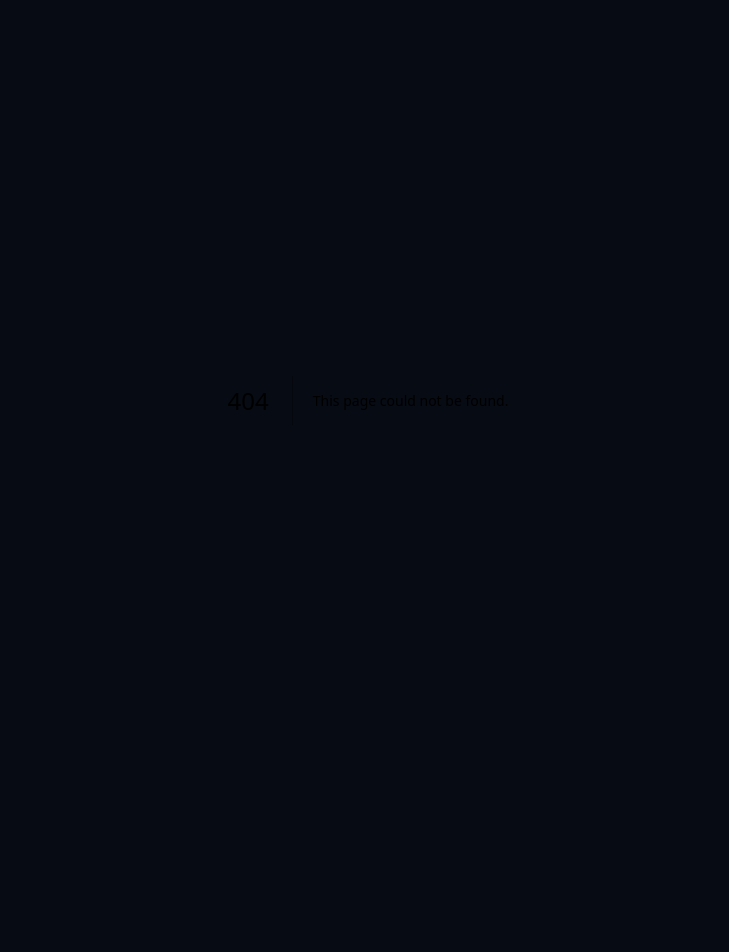
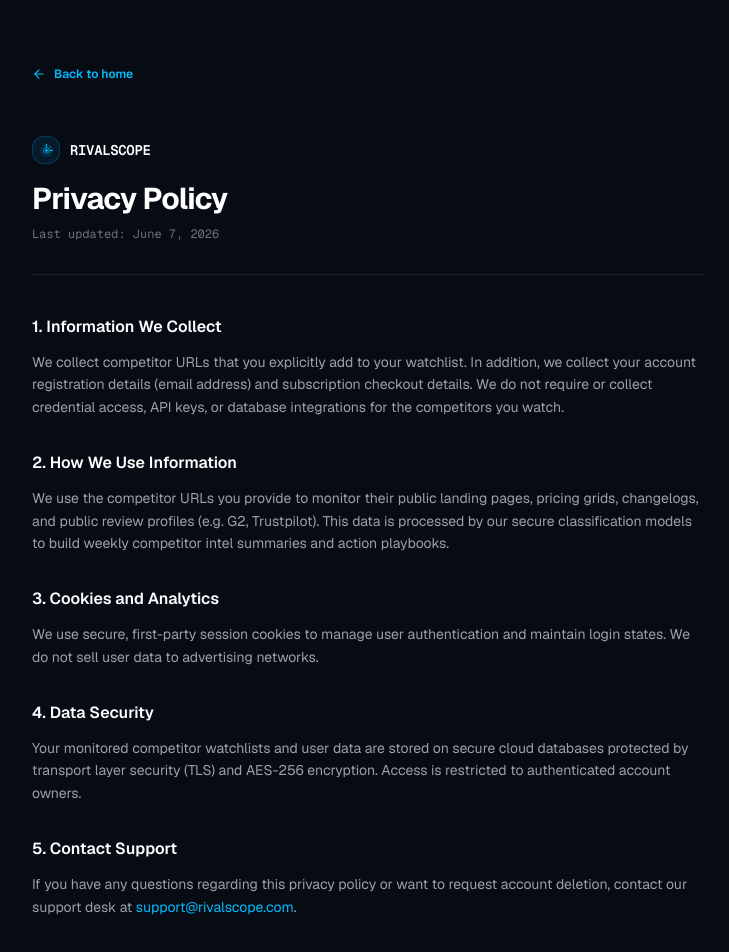
Before and after one commit to IManss-ai/competitor-analyzer, a Next.js app in the folder frontend/: page /privacy in a window 1280 px wide. Before the commit this address had no page. Shown: the top 952 px of the page, without its empty margins (272-1001 px from the left). Before the commit the page ends 800 px from the top, so only its background shows below. Built offline with nearby package versions, Linux system fonts and the light colour scheme.

Commit message:
design: add functional privacy and terms pages, implement client-side dashboard state refreshing, and handle watchlist error states

```diff
--- a/frontend/src/app/(dashboard)/competitors/competitor-manager.tsx
+++ b/frontend/src/app/(dashboard)/competitors/competitor-manager.tsx
@@ -24,6 +24,7 @@ export default function CompetitorManager({
   const [name, setName] = useState('');
   const [adding, setAdding] = useState(false);
   const [deleting, setDeleting] = useState<string | null>(null);
+  const [error, setError] = useState('');
 
   // Local business fields
   const [isLocalBusiness, setIsLocalBusiness] = useState(false);
@@ -44,6 +45,7 @@ export default function CompetitorManager({
   const handleAdd = async (e: React.FormEvent) => {
     e.preventDefault();
     setAdding(true);
+    setError('');
     try {
       const res = await fetch(`${apiUrl}/api/v1/competitors`, {
         method: 'POST',
@@ -87,10 +89,14 @@ export default function CompetitorManager({
         setFacebookPage('');
         setShowLocalFields(false);
         setShowAdd(false);
+        setError('');
         if (competitors.length + 1 >= 7) setAtLimit(true);
+      } else {
+        const errData = await res.json().catch(() => ({}));
+        setError(errData.detail || 'Failed to add competitor.');
       }
     } catch {
-      // ignore
+      setError('Connection error. Please try again.');
     } finally {
       setAdding(false);
     }
@@ -180,6 +186,10 @@ export default function CompetitorManager({
                   {adding ? 'Adding...' : 'Add to watchlist'}
                 </button>
               </form>
+
+              {error && (
+                <p className="text-xs text-red-400 font-medium font-mono mt-3">{error}</p>
+              )}
 
               {/* Local Business Details (collapsible) */}
               {isLocalBusiness && (
--- a/frontend/src/app/(dashboard)/dashboard/dashboard-client.tsx
+++ b/frontend/src/app/(dashboard)/dashboard/dashboard-client.tsx
@@ -44,6 +44,23 @@ export default function DashboardClient({ userId, initialData, competitors, isLo
 
   const apiUrl = process.env.NEXT_PUBLIC_API_URL || 'http://localhost:8000';
 
+  const refreshDashboard = async () => {
+    try {
+      const dbRes = await fetch(`${apiUrl}/api/v1/dashboard`, {
+        headers: { Authorization: `Bearer ${userId}` }
+      });
+      if (dbRes.ok) {
+        const freshData = await dbRes.json();
+        setDashboardData(freshData);
+        if (freshData.events) {
+          setFeedEvents(freshData.events.slice(0, 20));
+        }
+      }
+    } catch (e) {
+      console.error('Failed to refresh dashboard data:', e);
+    }
+  };
+
   // Fetch 28-day activity
   useEffect(() => {
     fetch(`${apiUrl}/api/v1/dashboard/activity`, {
@@ -84,14 +101,7 @@ export default function DashboardClient({ userId, initialData, competitors, isLo
             clearInterval(intervalId);
             setOnboardingStep(2);
             // Re-fetch dashboard data to update the background counts
-            const dbRes = await fetch(`${apiUrl}/api/v1/dashboard`, {
-              headers: { Authorization: `Bearer ${userId}` }
-            });
-            if (dbRes.ok) {
-              const freshData = await dbRes.json();
-              setDashboardData(freshData);
-              setFeedEvents(freshData.events.slice(0, 20));
-            }
+            await refreshDashboard();
           } else if (data.status === 'error') {
             clearInterval(intervalId);
             setOnboardingStep(2); // Still move to Step 3 so they see error and can proceed
@@ -216,7 +226,10 @@ export default function DashboardClient({ userId, initialData, competitors, isLo
       });
       if (res.ok) {
         setScanDoneCompId(competitorId);
-        setTimeout(() => setScanDoneCompId(null), 3000);
+        setTimeout(() => {
+          setScanDoneCompId(null);
+          refreshDashboard();
+        }, 3000);
       }
     } catch (e) {
       console.error(e);
--- /dev/null
+++ b/frontend/src/app/privacy/page.tsx
@@ -0,0 +1,77 @@
+'use client';
+
+import Link from 'next/link';
+import { motion } from 'motion/react';
+import { RivalscopeLogo } from '@/components/ui/rivalscope-logo';
+import { ArrowLeft } from 'lucide-react';
+
+export default function PrivacyPage() {
+  return (
+    <div className="min-h-screen bg-[var(--surface-base)] text-zinc-300 py-16 px-6 font-sans">
+      <div className="max-w-2xl mx-auto">
+        {/* Back Link */}
+        <div className="mb-12">
+          <Link
+            href="/"
+            className="inline-flex items-center gap-2 text-xs font-semibold text-sky-400 hover:text-sky-300 transition-colors"
+          >
+            <ArrowLeft size={14} /> Back to home
+          </Link>
+        </div>
+
+        {/* Header */}
+        <header className="mb-10 pb-8 border-b border-white/[0.08]">
+          <div className="flex items-center gap-2.5 mb-4">
+            <div className="w-7 h-7 bg-sky-500/10 border border-sky-500/25 flex items-center justify-center rounded-lg">
+              <RivalscopeLogo size={13} className="text-sky-400" />
+            </div>
+            <span className="text-sm font-semibold text-white font-mono tracking-tight">RIVALSCOPE</span>
+          </div>
+          <h1 className="text-3xl font-bold text-white tracking-tight leading-tight">Privacy Policy</h1>
+          <p className="text-xs text-zinc-500 font-mono mt-2">Last updated: June 7, 2026</p>
+        </header>
+
+        {/* Content */}
+        <div className="space-y-8 text-sm leading-relaxed text-zinc-400">
+          <section className="space-y-3">
+            <h2 className="text-base font-semibold text-white">1. Information We Collect</h2>
+            <p>
+              We collect competitor URLs that you explicitly add to your watchlist. In addition, we collect your account registration details (email address) and subscription checkout details. We do not require or collect credential access, API keys, or database integrations for the competitors you watch.
+            </p>
+          </section>
+
+          <section className="space-y-3">
+            <h2 className="text-base font-semibold text-white">2. How We Use Information</h2>
+            <p>
+              We use the competitor URLs you provide to monitor their public landing pages, pricing grids, changelogs, and public review profiles (e.g. G2, Trustpilot). This data is processed by our secure classification models to build weekly competitor intel summaries and action playbooks.
+            </p>
+          </section>
+
+          <section className="space-y-3">
+            <h2 className="text-base font-semibold text-white">3. Cookies and Analytics</h2>
+            <p>
+              We use secure, first-party session cookies to manage user authentication and maintain login states. We do not sell user data to advertising networks.
+            </p>
+          </section>
+
+          <section className="space-y-3">
+            <h2 className="text-base font-semibold text-white">4. Data Security</h2>
+            <p>
+              Your monitored competitor watchlists and user data are stored on secure cloud databases protected by transport layer security (TLS) and AES-256 encryption. Access is restricted to authenticated account owners.
+            </p>
+          </section>
+
+          <section className="space-y-3">
+            <h2 className="text-base font-semibold text-white">5. Contact Support</h2>
+            <p>
+              If you have any questions regarding this privacy policy or want to request account deletion, contact our support desk at{' '}
+              <a href="mailto:support@rivalscope.com" className="text-sky-400 hover:underline">
+                support@rivalscope.com
+              </a>.
+            </p>
+          </section>
+        </div>
+      </div>
+    </div>
+  );
+}
--- /dev/null
+++ b/frontend/src/app/terms/page.tsx
@@ -0,0 +1,74 @@
+'use client';
+
+import Link from 'next/link';
+import { motion } from 'motion/react';
+import { RivalscopeLogo } from '@/components/ui/rivalscope-logo';
+import { ArrowLeft } from 'lucide-react';
+
+export default function TermsPage() {
+  return (
+    <div className="min-h-screen bg-[var(--surface-base)] text-zinc-300 py-16 px-6 font-sans">
+      <div className="max-w-2xl mx-auto">
+        {/* Back Link */}
+        <div className="mb-12">
+          <Link
+            href="/"
+            className="inline-flex items-center gap-2 text-xs font-semibold text-sky-400 hover:text-sky-300 transition-colors"
+          >
+            <ArrowLeft size={14} /> Back to home
+          </Link>
+        </div>
+
+        {/* Header */}
+        <header className="mb-10 pb-8 border-b border-white/[0.08]">
+          <div className="flex items-center gap-2.5 mb-4">
+            <div className="w-7 h-7 bg-sky-500/10 border border-sky-500/25 flex items-center justify-center rounded-lg">
+              <RivalscopeLogo size={13} className="text-sky-400" />
+            </div>
+            <span className="text-sm font-semibold text-white font-mono tracking-tight">RIVALSCOPE</span>
+          </div>
+          <h1 className="text-3xl font-bold text-white tracking-tight leading-tight">Terms of Service</h1>
+          <p className="text-xs text-zinc-500 font-mono mt-2">Last updated: June 7, 2026</p>
+        </header>
+
+        {/* Content */}
+        <div className="space-y-8 text-sm leading-relaxed text-zinc-400">
+          <section className="space-y-3">
+            <h2 className="text-base font-semibold text-white">1. Acceptance of Terms</h2>
+            <p>
+              By signing up for a Rivalscope account, you agree to comply with and be bound by these Terms of Service. If you do not agree, you must not access or use the platform.
+            </p>
+          </section>
+
+          <section className="space-y-3">
+            <h2 className="text-base font-semibold text-white">2. Scope of Service</h2>
+            <p>
+              Rivalscope provides public-facing competitor crawling, review scraping, change classification, and response playbook drafting. We do not provide or warrant credential-level tracking. Our fetchers operate strictly on publicly accessible interfaces.
+            </p>
+          </section>
+
+          <section className="space-y-3">
+            <h2 className="text-base font-semibold text-white">3. Acceptable Use Policy</h2>
+            <p>
+              You agree to use the intel, data, and playbook scripts provided by Rivalscope strictly for legitimate commercial sales, marketing, and corporate intelligence purposes. You agree not to overload our indexing fetchers or attempt to scrape Rivalscope systems.
+            </p>
+          </section>
+
+          <section className="space-y-3">
+            <h2 className="text-base font-semibold text-white">4. Subscriptions & Billing</h2>
+            <p>
+              We process subscription billing via secure, third-party payment gateways. Refunds and cancelations are governed by the specific tier and terms agreed during subscription signup.
+            </p>
+          </section>
+
+          <section className="space-y-3">
+            <h2 className="text-base font-semibold text-white">5. Limitation of Liability</h2>
+            <p>
+              Rivalscope scans and playbooks are generated using automated algorithms and large language models. We do not warrant the absolute accuracy of classified changes or generated scripts. Rivalscope is provided "as is" with no warranty for specific outcomes.
+            </p>
+          </section>
+        </div>
+      </div>
+    </div>
+  );
+}
```
